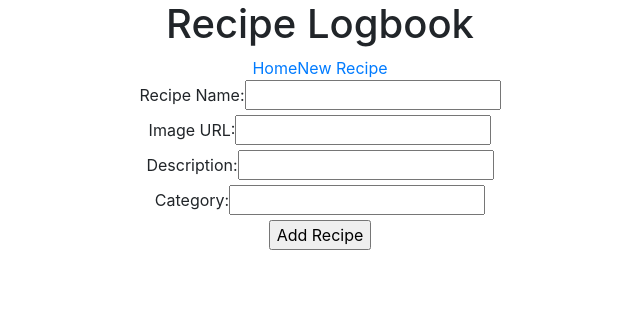
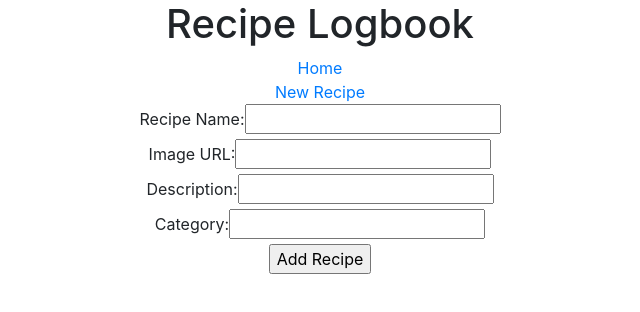
Before and after one commit to Sandstorm890/react-project-final, a React (Create React App) app: page /recipes/new in a window 1280 px wide. Shown: the top 312 px of the page, without its empty margins (320-960 px from the left). Built offline with nearby package versions, Linux system fonts and the light colour scheme; no server answers.

Commit message:
fix router so links actually work

```diff
--- a/src/App.js
+++ b/src/App.js
@@ -28,16 +28,16 @@ class App extends Component {
         <Router>
           <Header />
           <Switch>
-            <Route exact path='/recipes' >
+            <Route exact path="/recipes" >
               <RecipesContainer />
             </Route>
-            <Route exact path='/recipes/new' >
+            <Route path="/recipes/new" >
               <RecipeForm />
             </Route>
             <Route path="/recipes/:id"  component={(routeInfo) => {
                   const id = parseInt(routeInfo.match.params.id)
                   const recipe = !!this.props.recipes.data ? this.props.recipes.data.find(r => parseInt(r.id) === id) : null
-                  return !!recipe ? <RecipeShow routeInfo={routeInfo} recipe={recipe.attributes}/> : <div>Not Found!</div>
+                  return !!recipe ? <RecipeShow routeInfo={routeInfo} recipe={recipe.attributes}/> : <div>Recipe not found</div>
                 }}/>
           </Switch>
         </Router>
--- a/src/components/Header.js
+++ b/src/components/Header.js
@@ -1,18 +1,19 @@
 import React from 'react';
-import { BrowserRouter as Router, Link } from 'react-router-dom';
+import { Link } from 'react-router-dom';
 
 
 class Header extends React.Component {
 
     render() {
         return (
-            <Router>
+            <div>
                 <h1>Recipe Logbook</h1>
                 <div>
                     <Link to='/recipes' >Home</Link>
-                    <Link to='/recipes/new' >New Recipe</Link>
+                    <div><Link to="/recipes/new">New Recipe</Link></div>
                 </div>
-            </Router>
+            </div>
+
         )
     }
 }
--- a/src/components/RecipeCard.js
+++ b/src/components/RecipeCard.js
@@ -1,3 +1,4 @@
+import { Link } from 'react-router-dom';
 
 
 function RecipeCard(props)  {
@@ -5,7 +6,7 @@ function RecipeCard(props)  {
     return(
         <div id={'recipe-card-' + props.id}>
             <h2>{props.recipe.name}</h2>
-            <img src={props.recipe.img_url} className="recipe-image img-thumbnail img-fluid" alt="None"/>
+            <Link to={`/recipes/${props.id}`}><img src={props.recipe.img_url} className="recipe-image img-thumbnail img-fluid" alt="None"/></Link>
             <h4>Category: {props.recipe.category.name}</h4>
             <p>{props.recipe.description}</p>
         </div>
--- a/src/containers/RecipesContainer.js
+++ b/src/containers/RecipesContainer.js
@@ -1,15 +1,11 @@
 import RecipeCard from '../components/RecipeCard'
-// import RecipeForm from '../components/RecipeForm'
 import React from 'react'
 import {connect} from 'react-redux'
 import {getRecipes} from '../actions/recipeActions'
-import { BrowserRouter as Router, Switch, Route } from 'react-router-dom'
-// import RecipeShow from '../components/RecipeShow'
 
 class RecipesContainer extends React.Component {
 
     createRecipeCards() {
-        console.log(this.props.recipes.data)
         const recipes = this.props.recipes.data
         if (recipes) {
             return recipes.map(recipe => <RecipeCard recipe={recipe.attributes} id={recipe.id} name={recipe.name} image={recipe.img_url} description={recipe.description}/>)
@@ -23,13 +19,7 @@ class RecipesContainer extends React.Component {
     render() {
         return (
             <div id="recipe-container">
-                <Router>
-                    <Switch>
-                        <Route exact path="/recipes">
-                            {this.createRecipeCards()}
-                        </Route>
-                    </Switch>
-                </Router>
+                {this.createRecipeCards()}
             </div>
         )
     }
```
